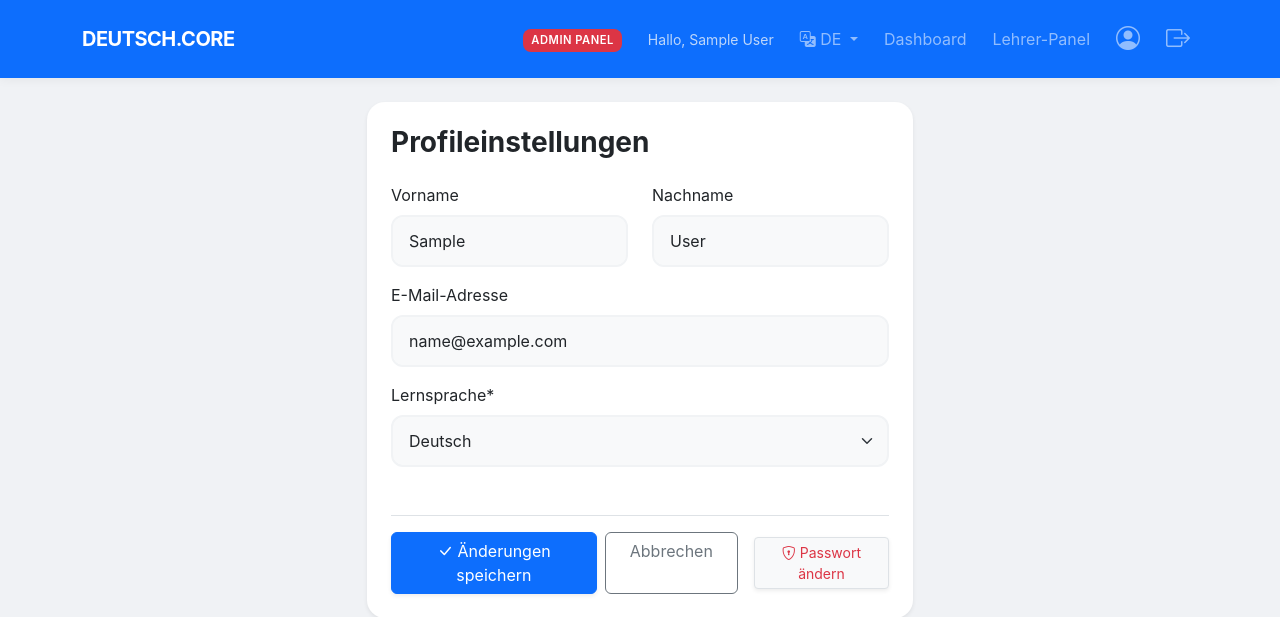
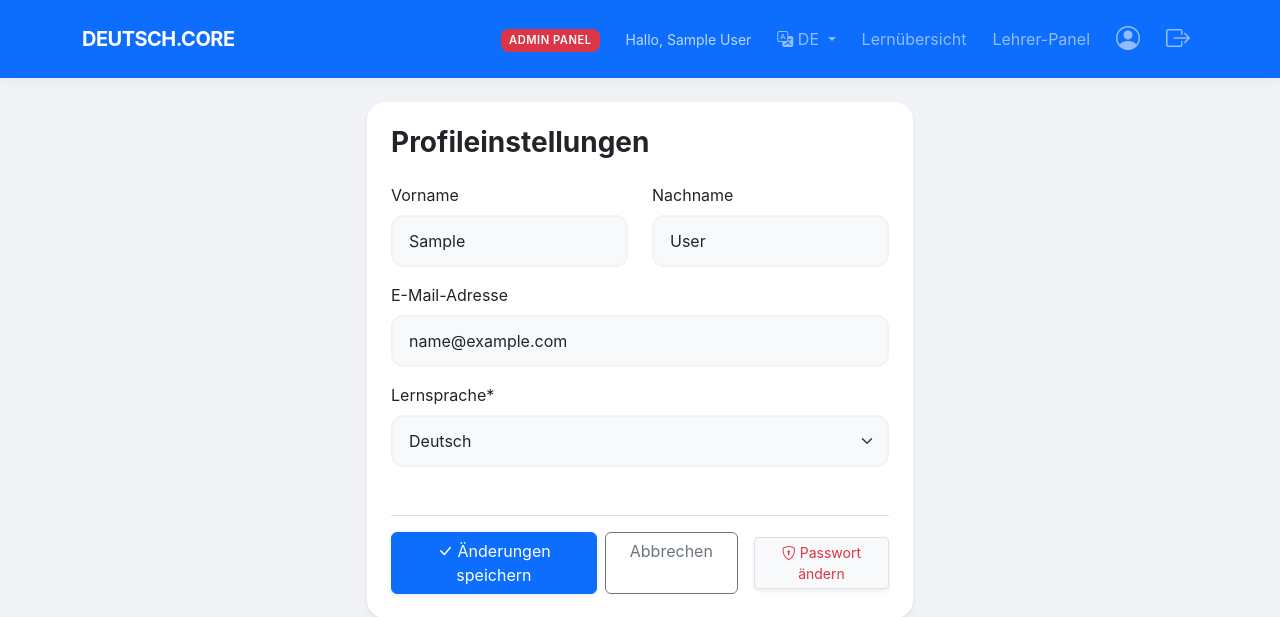
Before and after one commit to beper223/VerbenForm, a Django app: page /de/profile/ in a window 1280 px wide. Shown: the top 617 px of the page. Run offline with Django 5.2, Linux system fonts and the light colour scheme; the visitor is signed in with stand-in values (Sample User, id 1); some libraries are stand-ins or nearby versions.

Commit message:
Lernübersicht

```diff
--- a/docker-compose-prod.yml
+++ b/docker-compose-prod.yml
@@ -7,6 +7,7 @@ services:
       - static_data:/app/staticfiles
       # - media_volume:/app/mediafiles # Если используете
       - ./logs:/app/logs    # Bind Mount для логов
+      - ./import:/app/import
     expose:
       - "8000"
     env_file:
@@ -77,6 +78,7 @@ services:
       - ./logs/report:/opt/goaccess/out         # Пишет отчет сюда
       - ./goaccess/goaccess.conf:/etc/goaccess/goaccess.conf
       - ./goaccess/db:/opt/goaccess/db
+      - ./goaccess/html:/var/www/goaccess       # ничего не хранит, но создает volume
       - ./goaccess/geoip:/opt/goaccess/geoip
     command: --config-file=/etc/goaccess/goaccess.conf
 
--- a/templates/includes/_user_menu.html
+++ b/templates/includes/_user_menu.html
@@ -1,6 +1,6 @@
 {% load i18n %}
 {% if user.is_authenticated %}
-    <li class="nav-item"><a class="nav-link" href="{% url 'units-list' %}">{% trans "Dashboard" %}</a></li>
+    <li class="nav-item"><a class="nav-link" href="{% url 'units-list' %}">{% trans "Lernübersicht" %}</a></li>
     {% if user.is_teacher_admin %}
         <li class="nav-item"><a class="nav-link" href="{% url 'web-teacher-dashboard' %}">{% trans "Lehrer-Panel" %}</a></li>
     {% endif %}
```
Also changed, not shown: locale/en/LC_MESSAGES/django.po, locale/ru/LC_MESSAGES/django.po, locale/uk/LC_MESSAGES/django.po, 5 other files.
